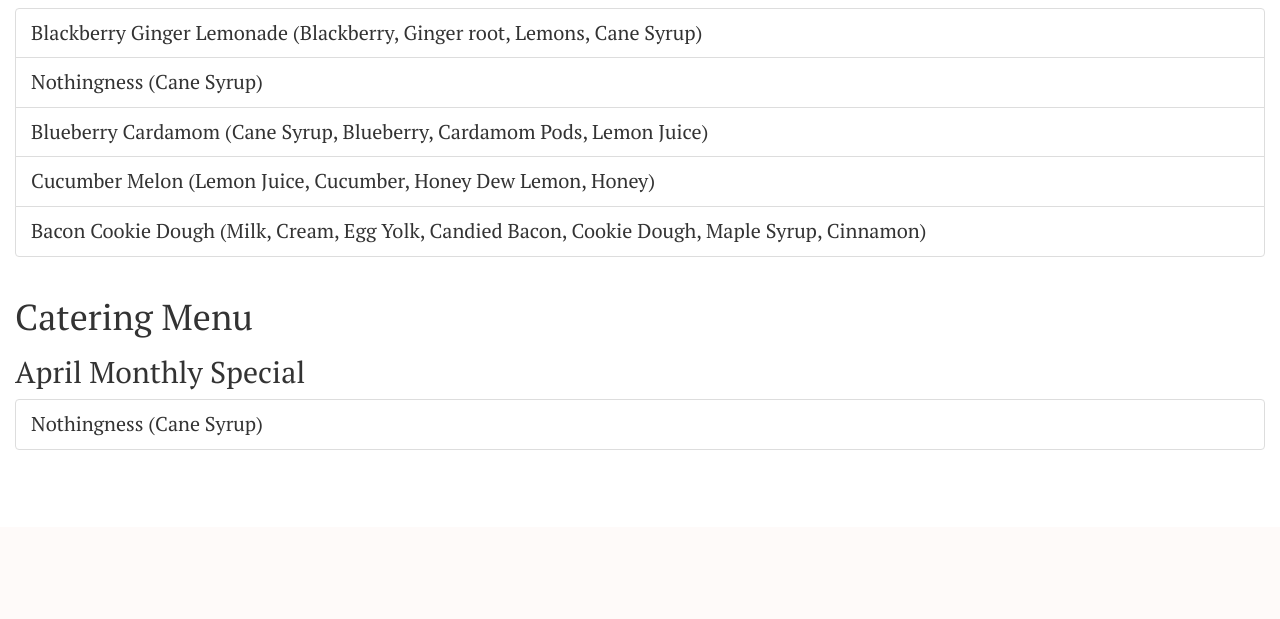
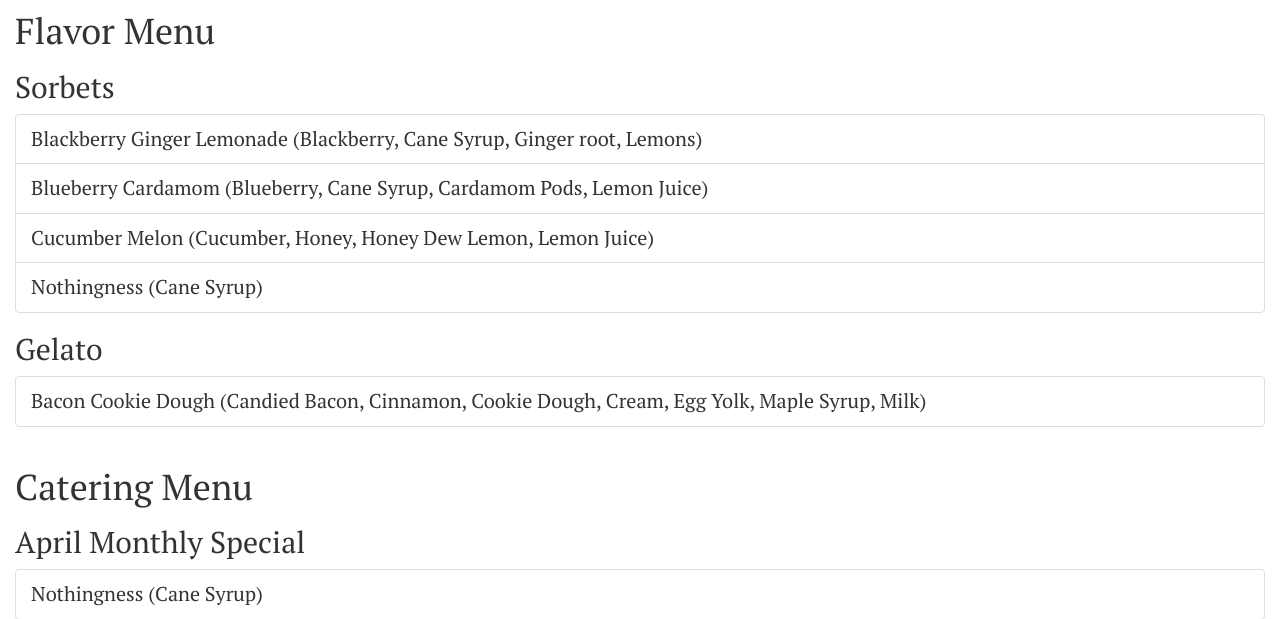
Before and after one commit to ECastleton/Popstop, a Django app: page / in a window 1280 px wide. Shown: the part 1086-1705 px from the top of the page. Before the commit the page ends 1536 px from the top, so only its background shows below. Run offline with Django 3.2, Linux system fonts and the light colour scheme; data comes from the database, SQL or seed files in the repository; both versions use the stored data as it was after the commit; some libraries are stand-ins or nearby versions.

Commit message:
- Add ProductCategory model for flavor menu - Date added fields for all models are no longer editable and is assigned when an object is created - Add separate pages for flavors and catering - Changed some stuff in main page and navbar - Started customizing admin page

```diff
--- a/popsicle/orders/models.py
+++ b/popsicle/orders/models.py
@@ -6,36 +6,78 @@
 # for more info
 
 from django.db import models
-
-# TODO: auto-fill date_added when user adds new ingredient or flavor
+from django.utils import timezone
 
 class Ingredient(models.Model):
     """A Model representing an ingredient.
     An ingredient can be used up to once per flavor Model."""
+    # TODO: Add optional subingredient Model
     ingredient_name = models.CharField(max_length=100)
-    date_added = models.DateTimeField()
+    date_added = models.DateTimeField(editable=False)
 
     def __str__(self):
         return self.ingredient_name
 
+    def save(self, *args, **kwargs):
+        """Set date_added field to current time on save.
+
+        Based from http://stackoverflow.com/a/1737078"""
+        if not self.id:
+            self.date_added = timezone.now()
+        return super(Ingredient, self).save(*args, **kwargs)
+
 class Flavor(models.Model):
-    """A Model representing a popsicle flavor."""
+    """A Model representing a flavor."""
     flavor_name = models.CharField(max_length=100)
     ingredients = models.ManyToManyField(Ingredient)
-    date_added = models.DateTimeField()
+    date_added = models.DateTimeField(editable=False)
+
+    def save(self, *args, **kwargs):
+        """Set date_added field to current time on save"""
+        if not self.id:
+            self.date_added = timezone.now()
+        return super(Flavor, self).save(*args, **kwargs)
 
     def __str__(self):
         return self.flavor_name
+
+    def ingredients_list(self):
+        """Used in admin page for now"""
+        ingredients_list = [str(i) for i in self.ingredients.all()]
+        return sorted(ingredients_list)
+
+class ProductCategory(models.Model):
+    """A Model representing a product category (i.e. group of flavors)."""
+    category_name = models.CharField(max_length=100)
+    flavors = models.ManyToManyField(Flavor)
+    date_added = models.DateTimeField(editable=False)
+
+    def __str__(self):
+        return self.category_name
+
+    def save(self, *args, **kwargs):
+        """Set date_added field to current time on save."""
+        if not self.id:
+            self.date_added = timezone.now()
+        return super(ProductCategory, self).save(*args, **kwargs)
 
 class CateringMenu(models.Model):
     """A Model representing a Catering Menu."""
     menu_name = models.CharField(max_length=100)
     flavors = models.ManyToManyField(Flavor)
 
-    # TODO: auto-fill date_created field when user adds new menu
-    date_created = models.DateTimeField()
+    date_created = models.DateTimeField(editable=False)
+    # TODO: On save, check dates if:
+    #       - start_date is earlier than end_date
+    #       - difference between start_date and end_date is at least 24 hours
     start_date = models.DateTimeField()
     end_date = models.DateTimeField()
 
+    def save(self, *args, **kwargs):
+        """Set date_created field to current time on save."""
+        if not self.id:
+            self.date_created = timezone.now()
+        return super(CateringMenu, self).save(*args, **kwargs)
+
     def __str__(self):
         return self.menu_name
--- a/popsicle/orders/static/orders/style.css
+++ b/popsicle/orders/static/orders/style.css
@@ -24,7 +24,7 @@ body
 	border: 0;
 	font-size: 20px !important;
 	line-height: 25px; !important;
-	letter-spacing: 4px;
+	/*letter-spacing: 4px;*/
 	border-radius: 0;
 	font-family: 'PT Serif', serif;
 }
@@ -38,7 +38,7 @@ body
 	line-height: 25px;
 }
 
-  .navbar-nav li a:hover, .navbar-nav li.active a
+  .navbar-nav li a:hover, .navbar-nav li.active a, .jumbotron a
  {
      color: #FF0000 !important;
      background-color: #3622FF !important;
--- a/popsicle/orders/templates/orders/base.html
+++ b/popsicle/orders/templates/orders/base.html
@@ -6,30 +6,15 @@
 <!--navigation bar begins-->
 {% include 'orders/navbar.html' %}
 
+{% block home_title %}
 <!--title for Home Page begins-->
 <div class="jumbotron text-center">
   <h1>The Popstop</h1>
-  <p> Our artisan Pops are hand-made with fresh fruit, dairy and spices every day.<br>Follow us on Twitter feed to find our bicycle carts around town, or visit our Online Store to place a pickup order for a box of Pops made fresh on demand!</p>
+  <h2>Serving Champaign-Urbana Since 2013</h2>
+  <p> Our artisan Pops are hand-made with fresh fruit, dairy and spices every day.<br>
+  <a href="https://twitter.com/ThePopStopInc">Follow us on Twitter</a> to find our bicycle carts around town, or <a href="https://squareup.com/store/the-pop-stop-inc">visit our Online Store</a> to place a pickup order for a box of Pops made fresh on demand!</p>
 </div>
-
-<!--Calendar tab-->
-<div id="calendar" class="container-fluid">
-  <br>
-  <br>
-  <div class="row">
-    <div class="col-sm-2"></div>
-
-    <div class="col-sm-8">
-      <h1>Calendar </h1>
-      <div class="embed-responsive embed-responsive-16by9">
-        <iframe src="https://calendar.google.com/calendar/embed?src=vfai9tap17n1ahh1tjc8kscd8c%40group.
-        calendar.google.com&ctz=America/Denver" style="border: 0" width="800" height="600" frameborder="0"
-        scrolling="no"></iframe>
-      </div>
-    </div>
-    <div class="col-sm-2"></div>
-  </div>
-</div>
+{% endblock %}
 
 <!--Dynamic content goes here-->
 {% block content %}
--- a/popsicle/orders/templates/orders/main.html
+++ b/popsicle/orders/templates/orders/main.html
@@ -1,14 +1,36 @@
 {% extends 'orders/base.html' %}
 
 {% block content %}
+<!--Calendar tab-->
+<div id="calendar" class="container-fluid">
+  <br>
+  <br>
+  <div class="row">
+    <div class="col-sm-2"></div>
+
+    <div class="col-sm-8">
+      <h1>Calendar </h1>
+      <div class="embed-responsive embed-responsive-16by9">
+        <iframe src="https://calendar.google.com/calendar/embed?src=vfai9tap17n1ahh1tjc8kscd8c%40group.
+        calendar.google.com&ctz=America/Denver" style="border: 0" width="800" height="600" frameborder="0"
+        scrolling="no"></iframe>
+      </div>
+    </div>
+    <div class="col-sm-2"></div>
+  </div>
+</div>
+
 <!--Flavor Tab-->
 <div id="flavors" class="container-fluid">
-  <h1>Flavors </h1>
+  <h1>Flavor Menu</h1>
+  {% for category in flavor_list %}
+  <h2>{{ category.0 }}</h2>
   <ul class="list-group">
-    {% for flavor in flavor_list %}
+    {% for flavor in category.1 %}
     <li class="list-group-item">{{ flavor.0 }} ({{ flavor.1 | join:", "}})</li>
     {% endfor %}
   </ul>
+  {% endfor %}
 </div>
 
 <!--Catering Menu tab-->
--- a/popsicle/orders/templates/orders/navbar.html
+++ b/popsicle/orders/templates/orders/navbar.html
@@ -7,15 +7,18 @@
         <span class="icon-bar"></span>
         <span class="icon-bar"></span>
       </button>
-      <a class="navbar-brand" href="#">  <img style="max-width:100px; margin-top: -7px;" src="{% static 'orders/PopstopLogo.png' %}" width="100" height="35"> </a>
+      <a class="navbar-brand" href="/">  <img style="max-width:100px; margin-top: -7px;" src="{% static 'orders/PopstopLogo.png' %}" width="100" height="35"> </a>
     </div>
 
     <div class="collapse navbar-collapse" id="myNavbar">
       <ul class="nav navbar-nav navbar-right">
-        <li><a href="#calendar">Calendar</a></li>
-        <li><a href="#flavors">Flavors</a></li>
-    <li><a href="#catering"> Catering Menu </a></li>
-    <li><a href="#order"> Order </a></li>
+        <li><a href="/#calendar">Calendar</a></li>
+        <li><a href="/flavors">Flavors</a></li>
+        <li><a href="/catering">Catering Menu</a></li>
+        <li><a href="https://squareup.com/store/the-pop-stop-inc">Order</a></li>
+        <li><a href="https://www.facebook.com/ThePopStopInc">Facebook</a></li>
+        <li><a href="https://twitter.com/ThePopStopInc">Twitter</a></li>
+        <li><a href="http://instagram.com/ThePopStopInc">Instagram</a></li>
       </ul>
     </div>
   </div>
--- a/popsicle/orders/urls.py
+++ b/popsicle/orders/urls.py
@@ -1,6 +1,8 @@
 from django.conf.urls import url
-from .views import main
+from .views import main, catering_menu, flavor_menu
 
 urlpatterns = [
     url(r'^$', main),
+    url(r"^flavors/", flavor_menu),
+    url(r"^catering/", catering_menu)
 ]
--- a/popsicle/orders/views.py
+++ b/popsicle/orders/views.py
@@ -1,32 +1,49 @@
 from django.http import HttpResponse
 from django.shortcuts import render
 
-from .models import Flavor, CateringMenu
+from .models import Flavor, CateringMenu, ProductCategory
 
 def list_flavors(flavors=Flavor.objects.all):
     flavor_list = []
     for flavor in flavors():
         ingredients = [str(i) for i in flavor.ingredients.all()]
-        flavor_list.append((str(flavor), ingredients))
-    return flavor_list
+        flavor_list.append(
+            (str(flavor), sorted(ingredients))
+        )
+    return sorted(flavor_list)
 
 def flavor_menu(request):
-    flavors = list_flavors()
-    context = {"flavors": flavors}
-    return render(request, "orders/main.html", context)
+    categories = ProductCategory.objects.all()
+    category_list = []
+    for c in categories:
+        category_list.append(
+            (str(c), list_flavors(c.flavors.all))
+        )
+    context = {"categories": category_list}
+    return render(request, "orders/flavors.html", context)
 
 def catering_menu(request):
-    current_menu = CateringMenu.objects.all()[0]
-    flavors = list_flavors(current_menu.flavors.all)
-    context = {
-        "menu_name": str(current_menu),
-        "flavors": flavors
-    }
-    return render(request, "orders/main.html", context)
+    cater_lists = CateringMenu.objects.all()
+    if cater_lists:
+        current_menu = cater_lists[0]
+        flavors = list_flavors(current_menu.flavors.all)
+        context = {
+            "menu_name": str(current_menu),
+            "flavors": flavors
+        }
+    else:
+        context = dict()
+    return render(request, "orders/catering.html", context)
 
 def main(request):
     context = dict()
-    context["flavor_list"] = list_flavors()
+    categories = ProductCategory.objects.all()
+    flavor_list = []
+    for c in categories:
+        flavor_list.append(
+            (str(c), list_flavors(c.flavors.all))
+        )
+    context["flavor_list"] = flavor_list
 
     cater_list = CateringMenu.objects.all()
     if cater_list:
```
Also changed, not shown: popsicle/orders/admin.py (+22 -4 lines), popsicle/orders/templates/orders/catering.html (added, +22 -0 lines), popsicle/orders/templates/orders/flavors.html (added, +21 -0 lines), popsicle/db.sqlite3, popsicle/orders/migrations/0003_auto_20170412_1544.py (added), popsicle/popsicle/urls.py (line endings or trailing spaces), 1 other file.
